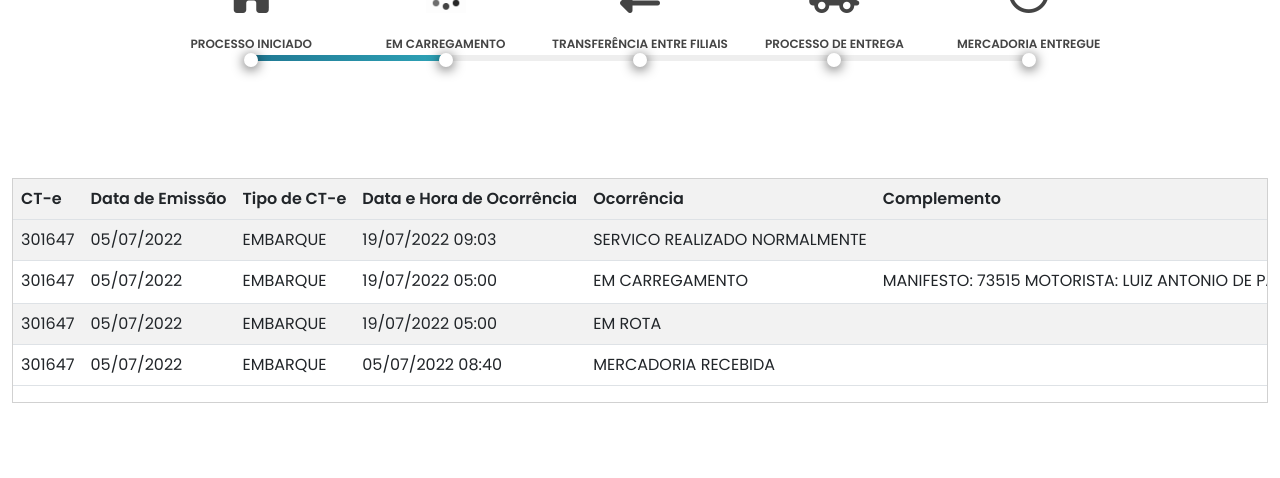
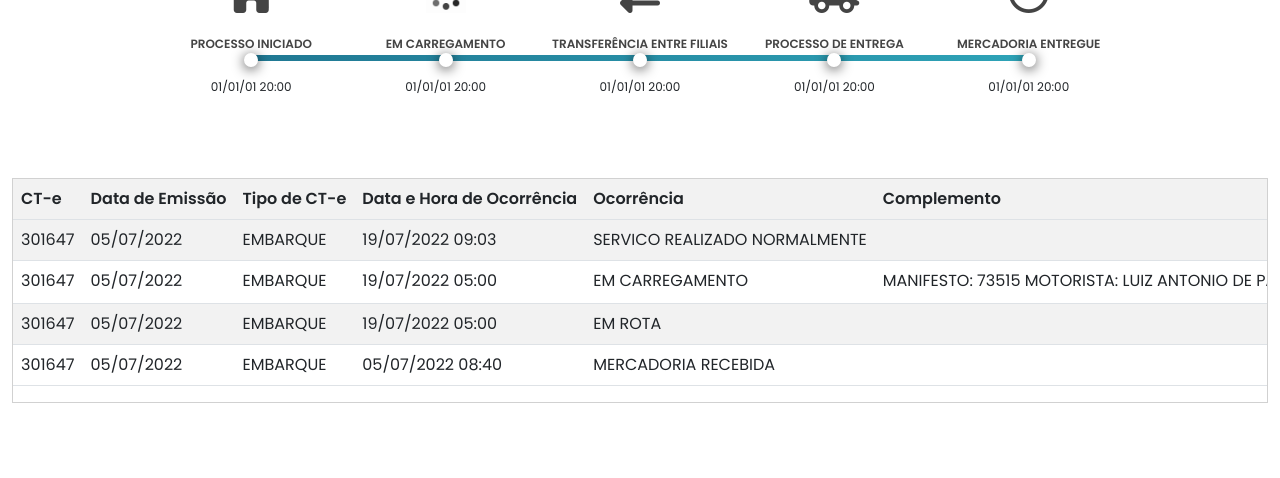
Before and after one commit to vininogs/newTracking, a plain HTML site: page index.html in a window 1280 px wide. Shown: the part 322-800 px from the top of the page. Drawn offline with nearby package versions, Linux system fonts and the light colour scheme.

Commit message:
add data e hora na timeline

```diff
--- a/css/main.css
+++ b/css/main.css
@@ -35,3 +35,14 @@ body {
     width: 100%;
 
 }
+
+.date {
+    display: flex;
+    flex-direction: row;
+    justify-content:  space-around;
+}
+
+.date p {
+    margin-top: 80px;
+    font-size: 12px;
+}
--- a/css/timeline.css
+++ b/css/timeline.css
@@ -124,6 +124,7 @@ h6 {
     transition: all ease 0.9s;
 }
 
+
 #progress-bar-container #line-progress {
     content: " ";
     width: 3%;
@@ -246,6 +247,10 @@ h6 {
     .iconSize {
         font-size: 35px;
     }
+
+    .date p {
+        font-size: 10px;
+    }
 }
 
 @media (max-width: 480px) and (orientation: portrait) {
@@ -260,4 +265,9 @@ h6 {
     .iconSize {
         font-size: 35px;
     }
+
+    .date p {
+        font-size: 10px;
+    }
+
 }
--- a/index.html
+++ b/index.html
@@ -65,11 +65,16 @@
                         <div class="step-inner">MERCADORIA ENTREGUE</div>
                     </li>
                 </ul>
-
                 <div id="line">
-                    <div id="line-progress1"></div>
+                    <div id="line-progress4"></div>
                 </div>
-
+                <div class="date">
+                    <p>01/01/01 20:00</p>
+                    <p>01/01/01 20:00</p>
+                    <p>01/01/01 20:00</p>
+                    <p>01/01/01 20:00</p>
+                    <p>01/01/01 20:00</p>
+                </div>
             </div>
         </div>
         <!--FIM TIMELINE-->
```
